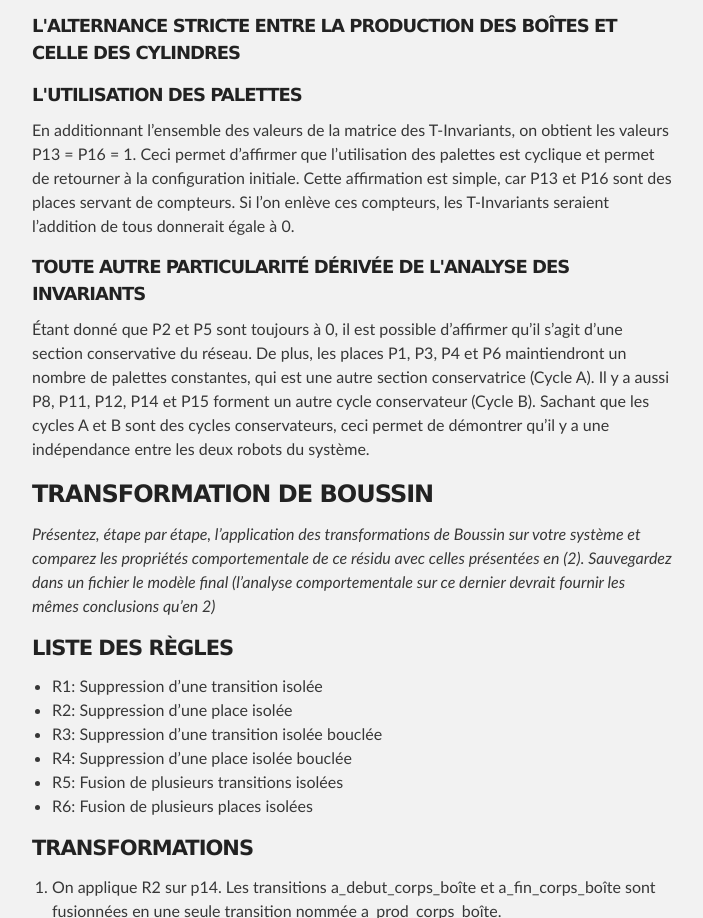
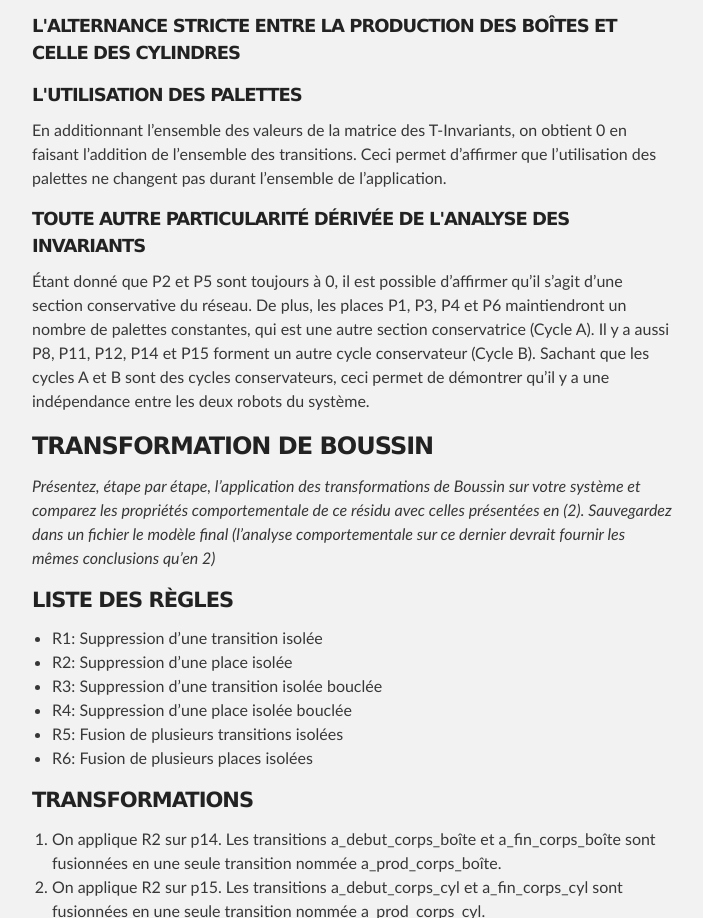
Before and after one commit to xeph/LOG670.TP3, a plain HTML site: page index.html in a window 1280 px wide. Shown: the part 4716-5634 px from the top of the page, without its empty margins (288-991 px from the left). Drawn offline with Linux system fonts and the light colour scheme.

Commit message:
voir commit precedent

```diff
--- a/index.html
+++ b/index.html
@@ -212,7 +212,7 @@
 
 	  <h5><a id="etats_justifies" class="anchor" href="#etats_justifies" aria-hidden="true"><span class="octicon octicon-link"></span></a>L'UTILISATION DES PALETTES</h5>
 
-	  <p>En additionnant l’ensemble des valeurs de la matrice des T-Invariants, on obtient les valeurs P13 = P16 = 1. Ceci permet d’affirmer que l’utilisation des palettes est cyclique et permet de retourner à la configuration initiale. Cette affirmation est simple, car P13 et P16 sont des places servant de compteurs. Si l’on enlève ces compteurs, les T-Invariants seraient l’addition de tous donnerait égale à 0.</p>
+	  <p>En additionnant l’ensemble des valeurs de la matrice des T-Invariants, on obtient 0 en faisant l’addition de l’ensemble des transitions. Ceci permet d’affirmer que l’utilisation des palettes ne changent pas durant l’ensemble de l’application.</p>
 
 	  <h5><a id="etats_justifies" class="anchor" href="#etats_justifies" aria-hidden="true"><span class="octicon octicon-link"></span></a>TOUTE AUTRE PARTICULARITÉ DÉRIVÉE DE L'ANALYSE DES INVARIANTS</h5>
 
```
